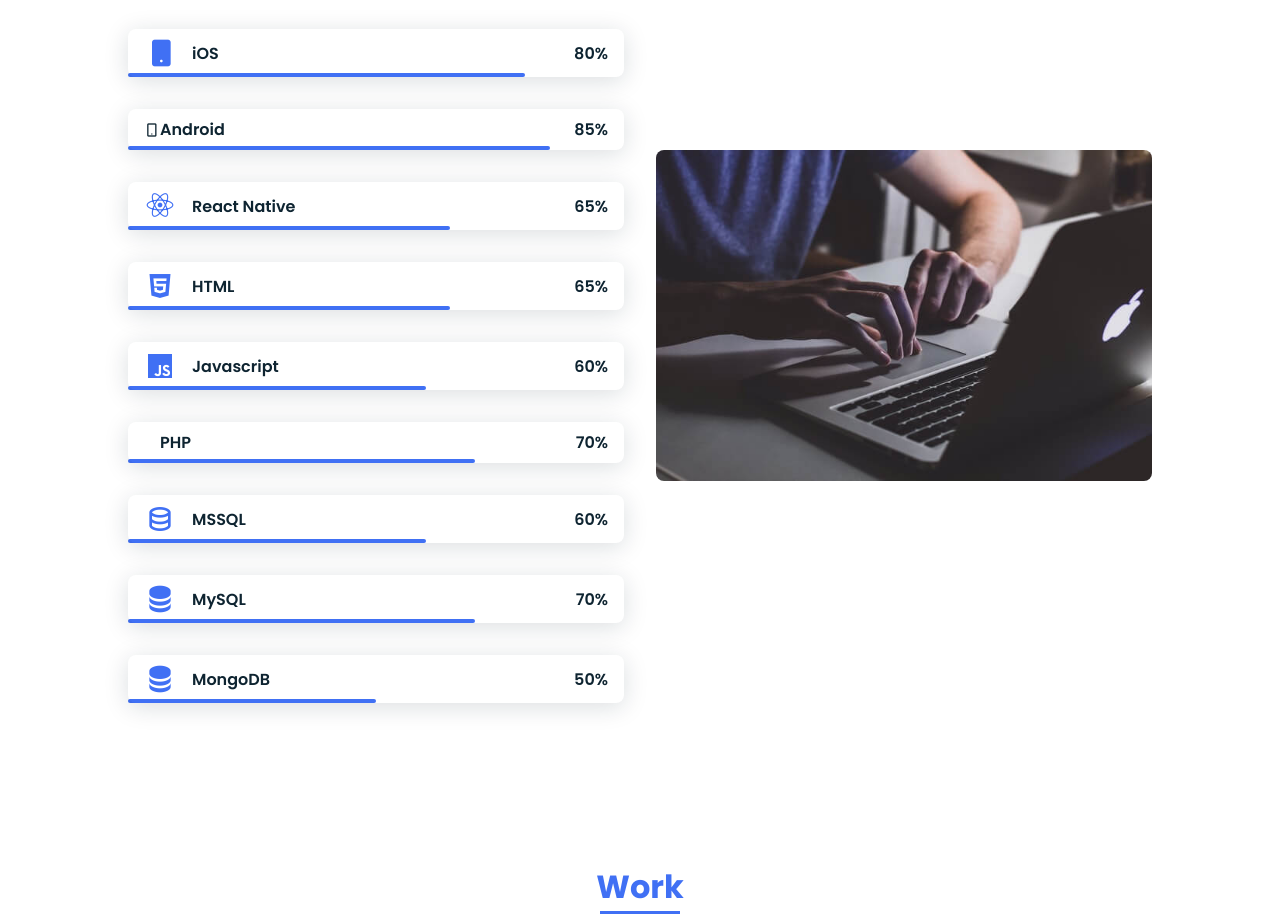
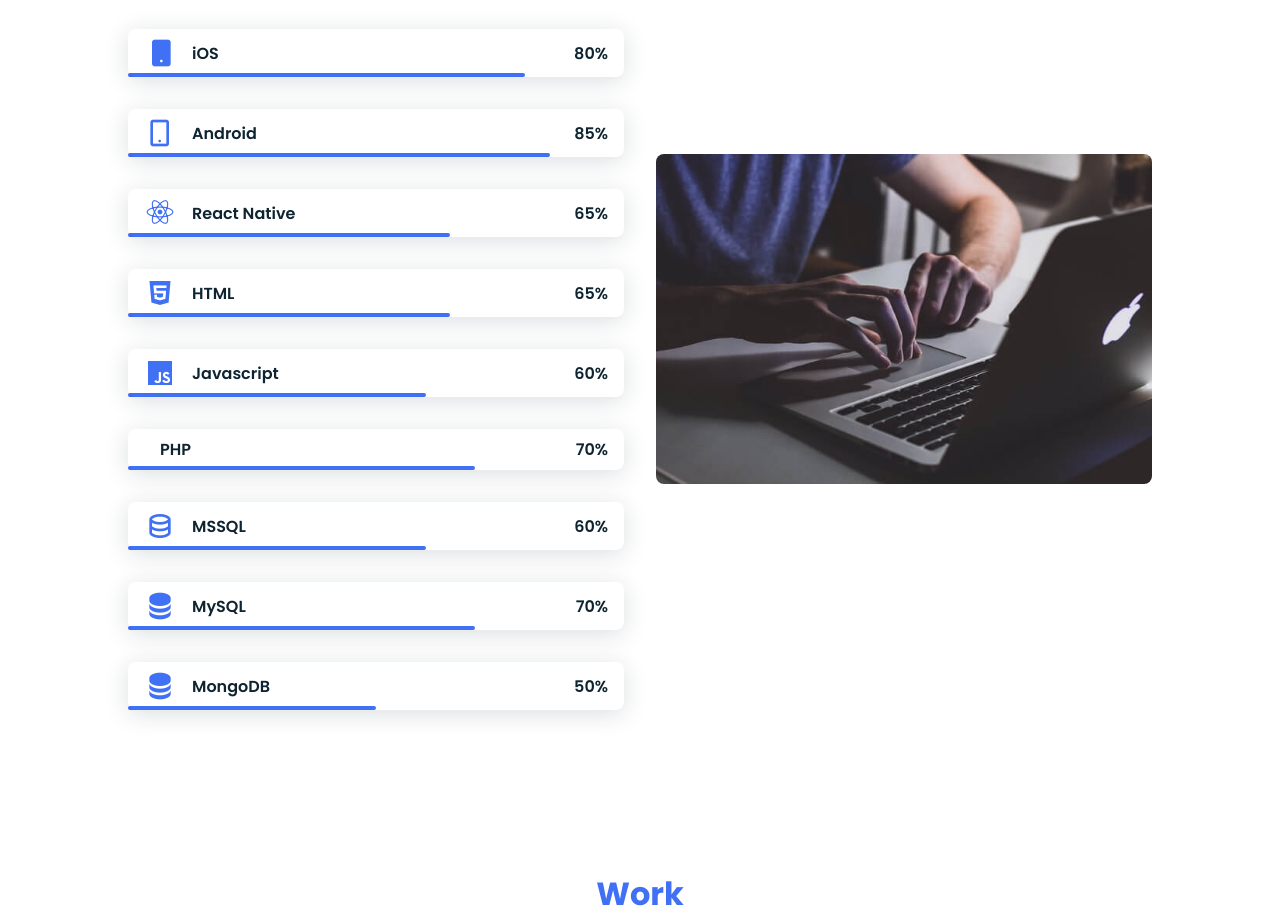
Before and after one commit to SarathKN/SarathKN.github.io, a plain HTML site: page index.html in a window 1280 px wide. Shown: the part 1754-2671 px from the top of the page. Drawn offline with nearby package versions, Linux system fonts and the light colour scheme.

Commit message:
Update index.html

```diff
--- a/index.html
+++ b/index.html
@@ -104,10 +104,10 @@
                     </div>
                     <div class="skills__data">
                         <div class="skills__names">
-                            <i class='bx bx-mobile-alt skills__android'></i>
+                            <i class='bx bx-mobile-alt skills__icon'></i>
                             <span class="skills__name">Android</span>
                         </div>
-                        <div class="skills__bar skills__css">
+                        <div class="skills__bar skills__android">
 
                         </div>
                         <div>
```
